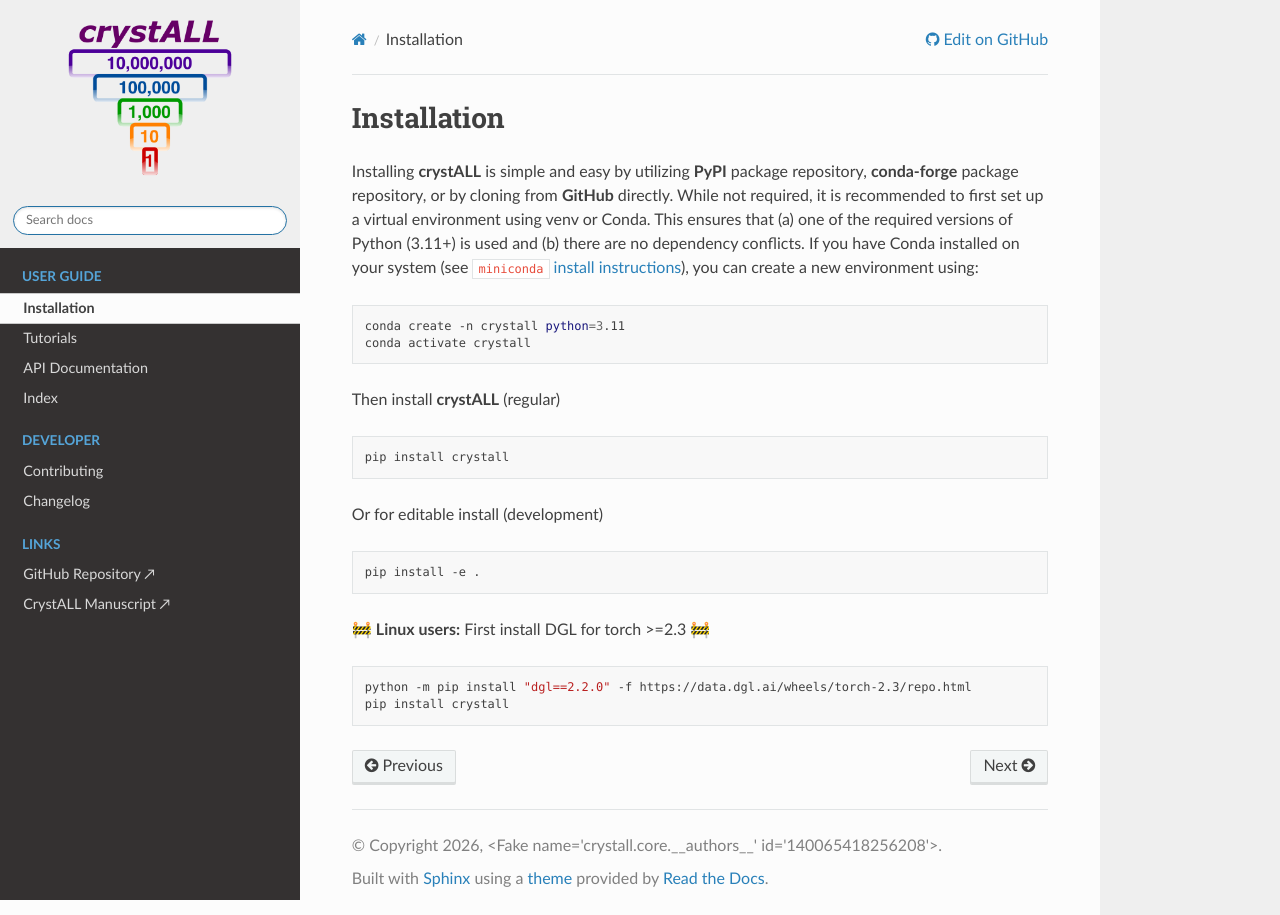
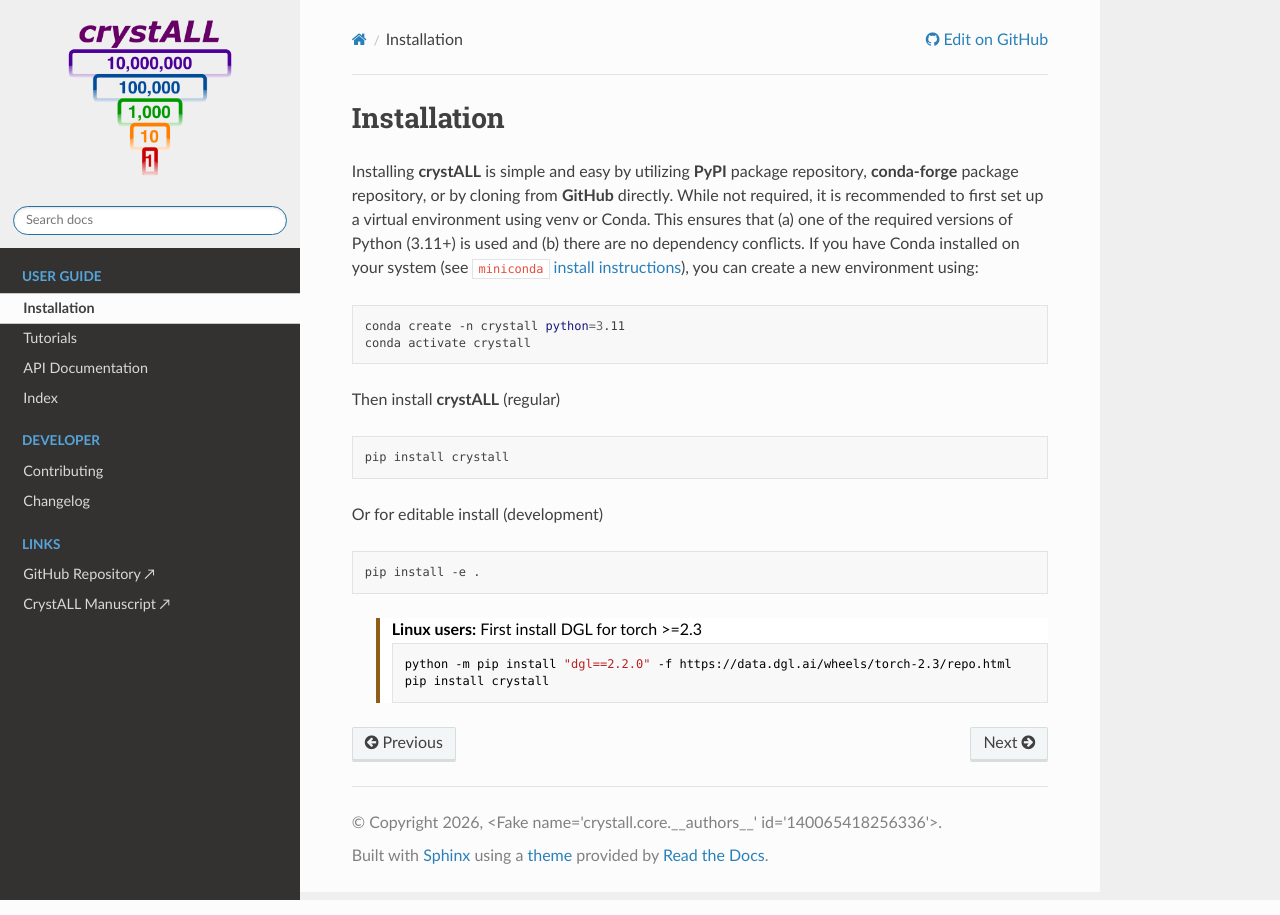
Before and after one commit to PhasesResearchLab/crystALL, a Sphinx documentation site: the page built from docs/_source/installation.md, in a window 1280 px wide. Built offline with Sphinx 7.4.7 and the Read the Docs theme 3.1.0, drawn with Linux system fonts in a browser that asks for light colours; the version number is read from the project's files by our own code.

Commit message:
replaced ai-style emojis with `blockquote`

````diff
--- a/docs/_source/installation.md
+++ b/docs/_source/installation.md
@@ -16,8 +16,11 @@ Or for editable install (development)
 pip install -e .
 ```
 
-🚧 **Linux users:** First install DGL for torch >=2.3 🚧
+<blockquote style="color:#000000; background:#ffffff; border-left:4px solid #8e5e16; padding-left:12px; margin-bottom: 20;">
+<strong>Linux users:</strong>  First install DGL for torch >=2.3
+
 ``` shell
 python -m pip install "dgl==2.2.0" -f https://data.dgl.ai/wheels/torch-2.3/repo.html
 pip install crystall
 ```
+</blockquote>
````
